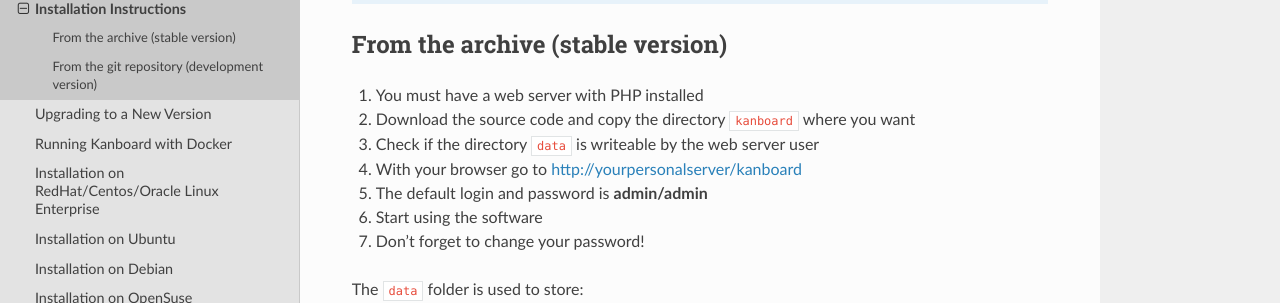
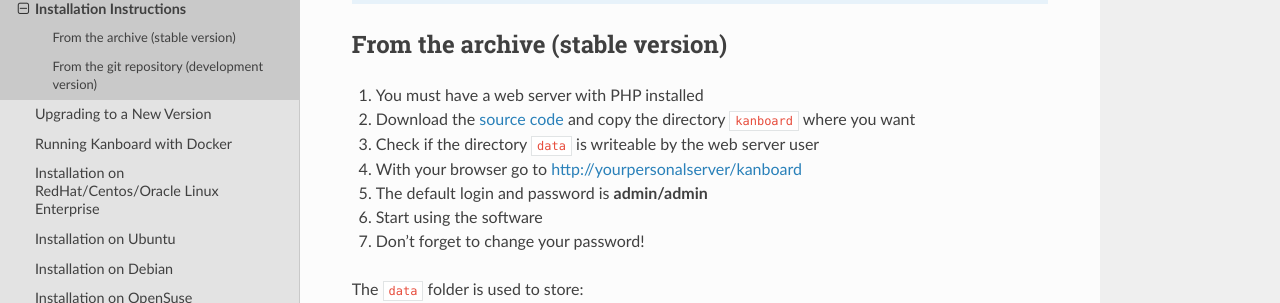
Before and after one commit to kanboard/documentation, a Sphinx documentation site: the page built from source/admin_guide/installation.rst, in a window 1280 px wide and 1345 px high. Shown: the part 233-536 px from the top of the window. Built offline with Sphinx 7.4.7 and the Read the Docs theme 2.0.0, drawn with Linux system fonts in a browser that asks for light colours; pages that are not in the unit, such as notebooks, are missing from menus; part of the change alters nothing that is shown.

```diff
--- a/source/admin_guide/installation.rst
+++ b/source/admin_guide/installation.rst
@@ -7,7 +7,7 @@ From the archive (stable version)
 ---------------------------------
 
 1. You must have a web server with PHP installed
-2. Download the source code and copy the directory ``kanboard`` where
+2. Download the `source code <https://github.com/kanboard/kanboard/releases/latest>`_ and copy the directory ``kanboard`` where
    you want
 3. Check if the directory ``data`` is writeable by the web server user
 4. With your browser go to http://yourpersonalserver/kanboard
```
